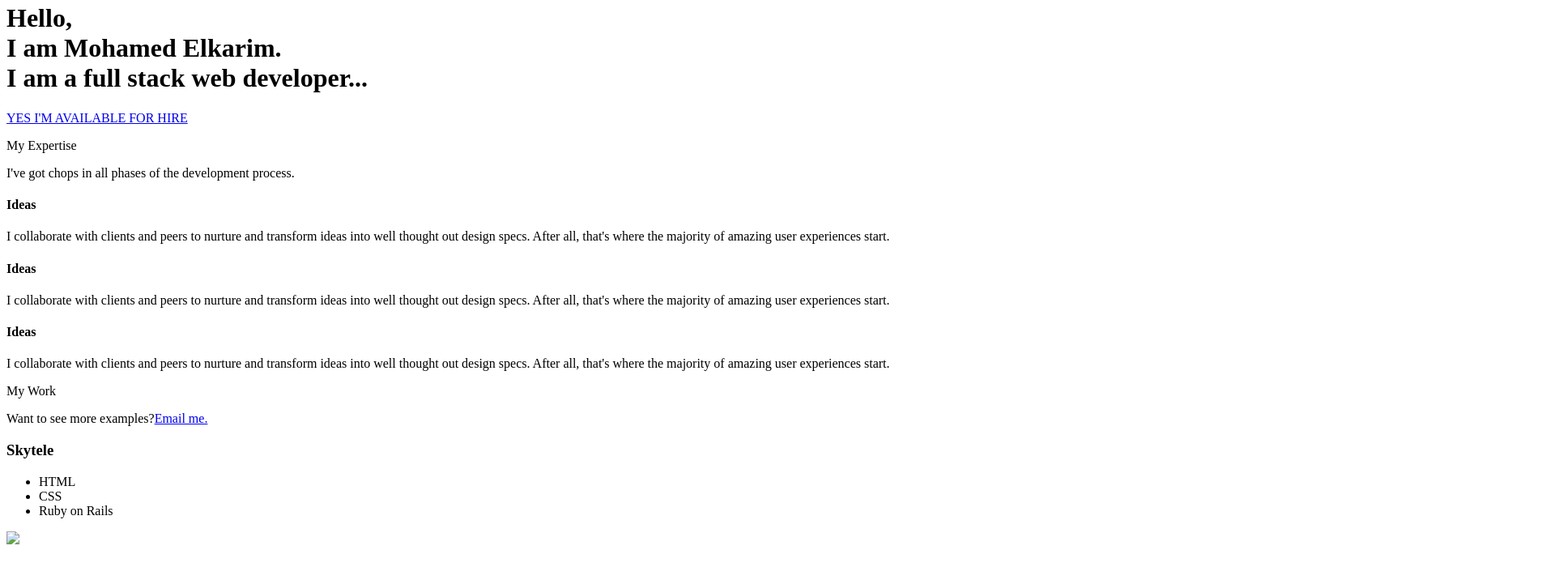
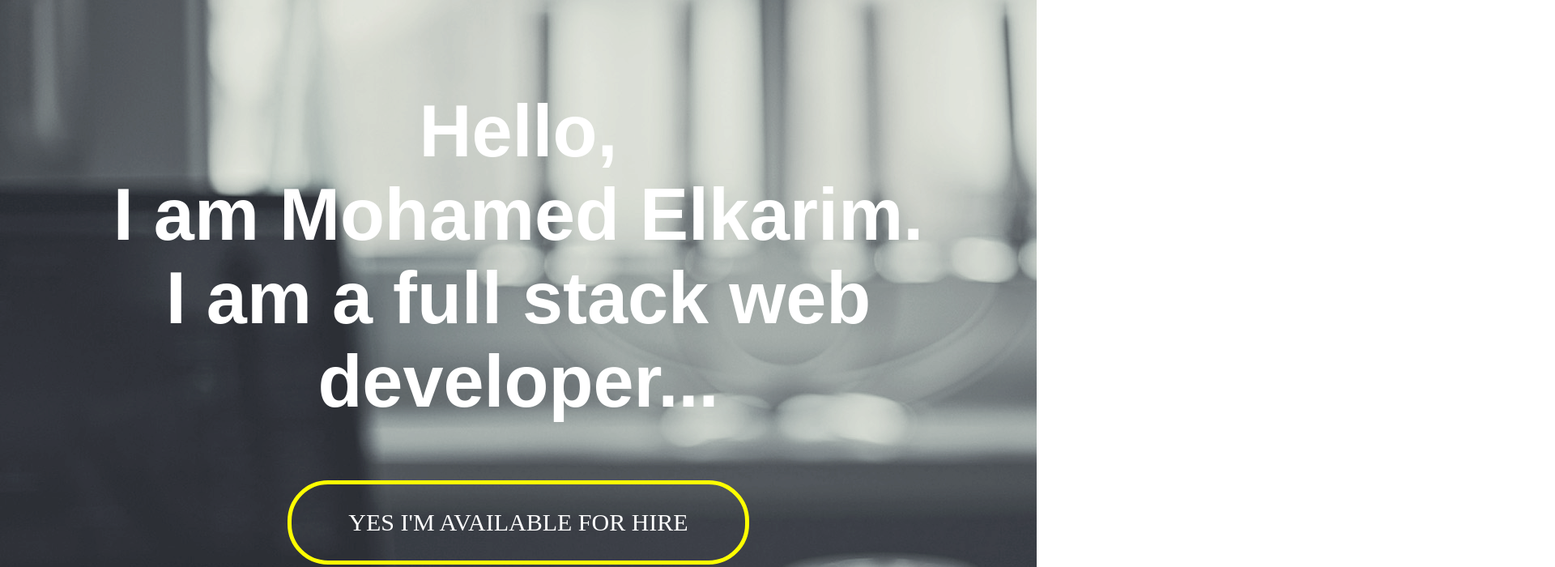
Before and after one commit to Gripholder/Portolio, a plain HTML site: page index.html in a window 1280 px wide. Shown: the part 17-717 px from the top of the page at 81% size, 1920 px wide, since content can reach past the window. Drawn offline with nearby package versions, Linux system fonts and the light colour scheme; a web font is replaced by a local one.

Commit message:
fixed files connections

```diff
--- a/index.html
+++ b/index.html
@@ -2,7 +2,7 @@
 <html>
   <head>
     <link href="https://fonts.googleapis.com/css?family=Baloo+Tammudu" rel="stylesheet">
-    <link rel="stylesheet" type="text/css" href="style2.css">
+    <link rel="stylesheet" type="text/css" href="style.css">
     <link href="https://fonts.googleapis.com/css?family=Ubuntu:300,700" rel="stylesheet">
     <meta charset="utf-8">
     <title></title>
@@ -67,7 +67,7 @@
               </div>
           </div>
           <div id="part2">
-            <img src="screenshot3.jpg">
+            <img src="project_3.jpg">
           </div>
         </div>
       </div>
```
